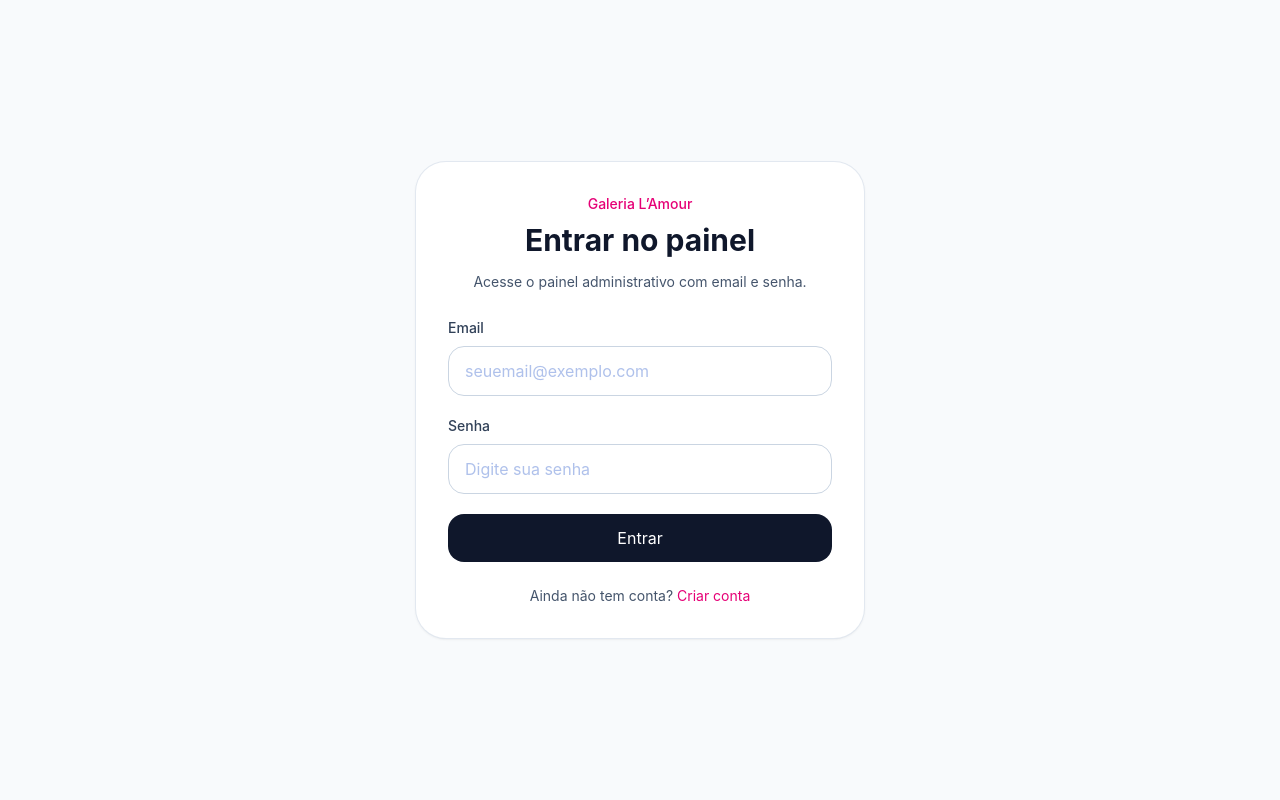
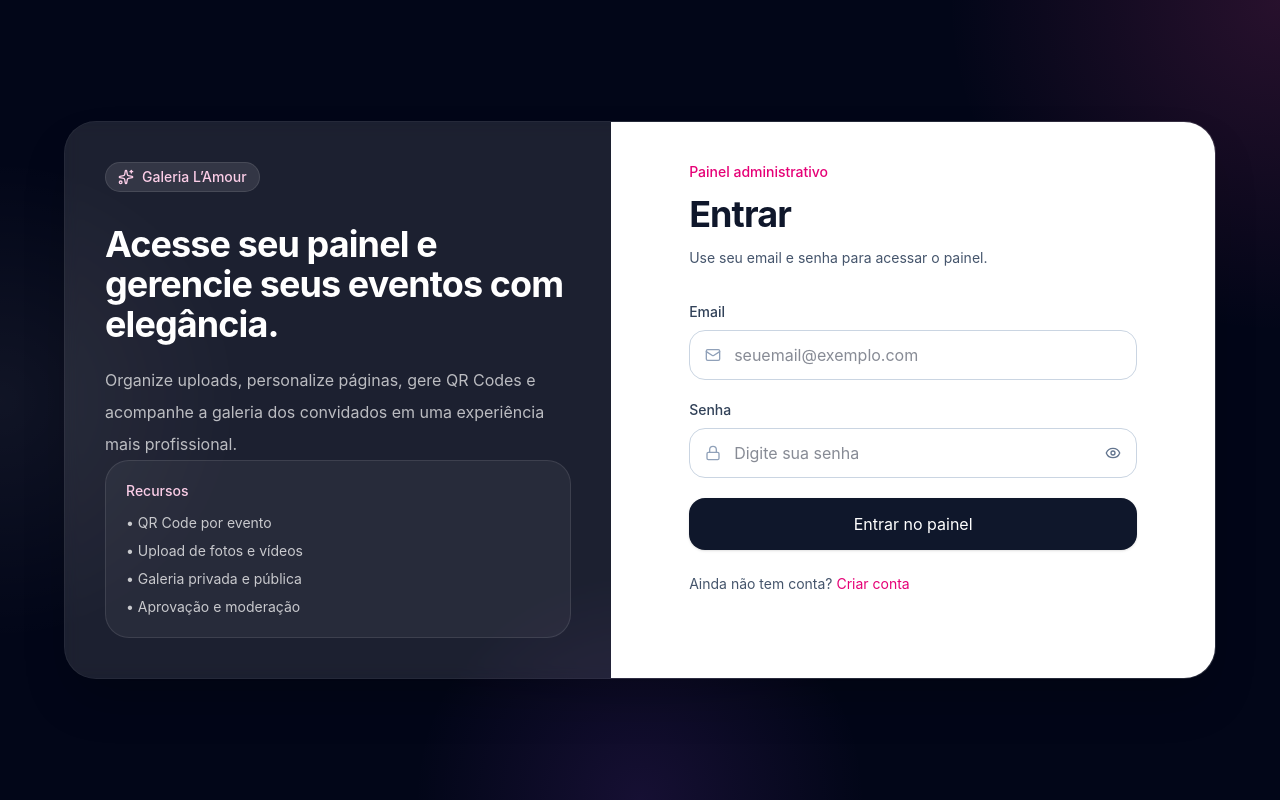
Before and after one commit to DeniSantos83/galerialamour, a React (Vite) app: page /login in a window 1280 px wide. Built offline with nearby package versions, Linux system fonts and the light colour scheme; no server answers.

Commit message:
Melhora visual do login

```diff
--- a/src/pages/Login.jsx
+++ b/src/pages/Login.jsx
@@ -1,10 +1,12 @@
 import { useState } from "react"
+import { Eye, EyeOff, Lock, Mail, Sparkles } from "lucide-react"
 import { supabase } from "../lib/supabase"
 
 export default function Login() {
   const [mode, setMode] = useState("login")
   const [email, setEmail] = useState("")
   const [password, setPassword] = useState("")
+  const [showPassword, setShowPassword] = useState(false)
   const [loading, setLoading] = useState(false)
   const [message, setMessage] = useState("")
   const [error, setError] = useState("")
@@ -44,47 +46,97 @@ export default function Login() {
   }
 
   return (
-    <main className="flex min-h-screen items-center justify-center bg-slate-50 p-6">
-      <div className="w-full max-w-md rounded-[30px] bg-white p-8 shadow-sm ring-1 ring-slate-200">
-        <div className="mb-6 text-center">
-          <p className="text-sm font-medium text-pink-600">Galeria L’Amour</p>
-          <h1 className="mt-2 text-3xl font-bold text-slate-900">
-            {mode === "login" ? "Entrar no painel" : "Criar conta"}
+    <main className="relative flex min-h-screen items-center justify-center overflow-hidden bg-slate-950 px-4 py-10">
+      <div className="absolute inset-0 bg-[radial-gradient(circle_at_top_right,rgba(236,72,153,0.16),transparent_22%),radial-gradient(circle_at_left,rgba(255,255,255,0.06),transparent_18%),radial-gradient(circle_at_bottom,rgba(168,85,247,0.12),transparent_22%)]" />
+
+      <div className="relative grid w-full max-w-6xl overflow-hidden rounded-[32px] border border-white/10 bg-white/5 shadow-2xl backdrop-blur xl:grid-cols-[0.95fr_1.05fr]">
+        <section className="hidden xl:flex xl:flex-col xl:justify-between xl:bg-white/6 xl:p-10">
+          <div>
+            <div className="inline-flex items-center gap-2 rounded-full border border-white/10 bg-white/10 px-3 py-1 text-sm font-medium text-pink-200">
+              <Sparkles className="h-4 w-4" />
+              Galeria L’Amour
+            </div>
+
+            <h1 className="mt-8 text-4xl font-bold tracking-tight text-white">
+              Acesse seu painel e gerencie seus eventos com elegância.
             </h1>
-          <p className="mt-3 text-sm leading-6 text-slate-600">
-            {mode === "login"
-              ? "Acesse o painel administrativo com email e senha."
-              : "Crie seu acesso para administrar seus eventos."}
+
+            <p className="mt-5 max-w-lg text-base leading-8 text-white/70">
+              Organize uploads, personalize páginas, gere QR Codes e acompanhe a galeria dos convidados em uma experiência mais profissional.
             </p>
           </div>
 
-        <form onSubmit={handleSubmit} className="space-y-5">
+          <div className="grid gap-4">
+            <div className="rounded-3xl border border-white/10 bg-white/5 p-5">
+              <p className="text-sm font-medium text-pink-200">Recursos</p>
+              <ul className="mt-3 space-y-2 text-sm text-white/75">
+                <li>• QR Code por evento</li>
+                <li>• Upload de fotos e vídeos</li>
+                <li>• Galeria privada e pública</li>
+                <li>• Aprovação e moderação</li>
+              </ul>
+            </div>
+          </div>
+        </section>
+
+        <section className="bg-white px-6 py-8 sm:px-10 sm:py-10">
+          <div className="mx-auto w-full max-w-md">
+            <div className="text-center xl:text-left">
+              <p className="text-sm font-medium text-pink-600">Painel administrativo</p>
+              <h2 className="mt-3 text-3xl font-bold tracking-tight text-slate-900 sm:text-4xl">
+                {mode === "login" ? "Entrar" : "Criar conta"}
+              </h2>
+              <p className="mt-3 text-sm leading-6 text-slate-600">
+                {mode === "login"
+                  ? "Use seu email e senha para acessar o painel."
+                  : "Crie sua conta para começar a administrar seus eventos."}
+              </p>
+            </div>
+
+            <form onSubmit={handleSubmit} className="mt-8 space-y-5">
               <div>
                 <label className="mb-2 block text-sm font-medium text-slate-700">
                   Email
                 </label>
+                <div className="relative">
+                  <Mail className="pointer-events-none absolute left-4 top-1/2 h-4 w-4 -translate-y-1/2 text-slate-400" />
                   <input
                     type="email"
                     required
                     value={email}
                     onChange={(e) => setEmail(e.target.value)}
                     placeholder="seuemail@exemplo.com"
-              className="w-full rounded-2xl border border-slate-300 px-4 py-3 outline-none transition focus:border-slate-900"
+                    className="w-full rounded-2xl border border-slate-300 bg-white py-3 pl-11 pr-4 text-slate-900 outline-none transition focus:border-slate-900"
                   />
+                </div>
               </div>
 
               <div>
                 <label className="mb-2 block text-sm font-medium text-slate-700">
                   Senha
                 </label>
+                <div className="relative">
+                  <Lock className="pointer-events-none absolute left-4 top-1/2 h-4 w-4 -translate-y-1/2 text-slate-400" />
                   <input
-              type="password"
+                    type={showPassword ? "text" : "password"}
                     required
                     value={password}
                     onChange={(e) => setPassword(e.target.value)}
                     placeholder="Digite sua senha"
-              className="w-full rounded-2xl border border-slate-300 px-4 py-3 outline-none transition focus:border-slate-900"
+                    className="w-full rounded-2xl border border-slate-300 bg-white py-3 pl-11 pr-12 text-slate-900 outline-none transition focus:border-slate-900"
                   />
+                  <button
+                    type="button"
+                    onClick={() => setShowPassword((prev) => !prev)}
+                    className="absolute right-4 top-1/2 -translate-y-1/2 text-slate-500 transition hover:text-slate-800"
+                  >
+                    {showPassword ? (
+                      <EyeOff className="h-4 w-4" />
+                    ) : (
+                      <Eye className="h-4 w-4" />
+                    )}
+                  </button>
+                </div>
               </div>
 
               {message && (
@@ -102,21 +154,21 @@ export default function Login() {
               <button
                 type="submit"
                 disabled={loading}
-            className="inline-flex w-full items-center justify-center rounded-2xl bg-slate-900 px-5 py-3 font-medium text-white"
+                className="inline-flex w-full items-center justify-center rounded-2xl bg-slate-900 px-5 py-3.5 font-medium text-white shadow-sm transition hover:opacity-95 disabled:cursor-not-allowed disabled:opacity-70"
               >
                 {loading
                   ? mode === "login"
                     ? "Entrando..."
                     : "Criando conta..."
                   : mode === "login"
-              ? "Entrar"
+                  ? "Entrar no painel"
                   : "Criar conta"}
               </button>
             </form>
 
-        <div className="mt-6 text-center">
+            <div className="mt-6 text-center text-sm text-slate-600 xl:text-left">
               {mode === "login" ? (
-            <p className="text-sm text-slate-600">
+                <p>
                   Ainda não tem conta?{" "}
                   <button
                     type="button"
@@ -125,13 +177,13 @@ export default function Login() {
                       setMessage("")
                       setError("")
                     }}
-                className="font-semibold text-pink-600"
+                    className="font-semibold text-pink-600 transition hover:text-pink-700"
                   >
                     Criar conta
                   </button>
                 </p>
               ) : (
-            <p className="text-sm text-slate-600">
+                <p>
                   Já tem conta?{" "}
                   <button
                     type="button"
@@ -140,7 +192,7 @@ export default function Login() {
                       setMessage("")
                       setError("")
                     }}
-                className="font-semibold text-pink-600"
+                    className="font-semibold text-pink-600 transition hover:text-pink-700"
                   >
                     Entrar
                   </button>
@@ -148,6 +200,8 @@ export default function Login() {
               )}
             </div>
           </div>
+        </section>
+      </div>
     </main>
   )
 }
```
Lines whose indentation alone changed are shown as unchanged.
